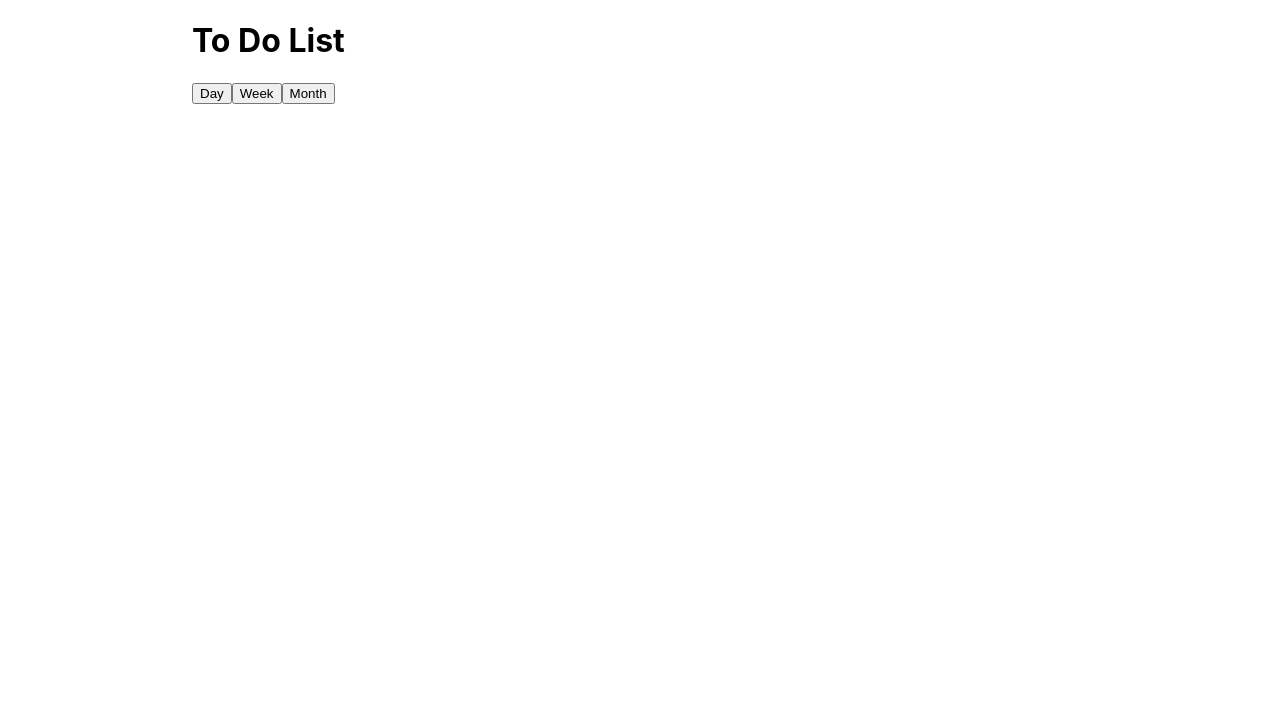
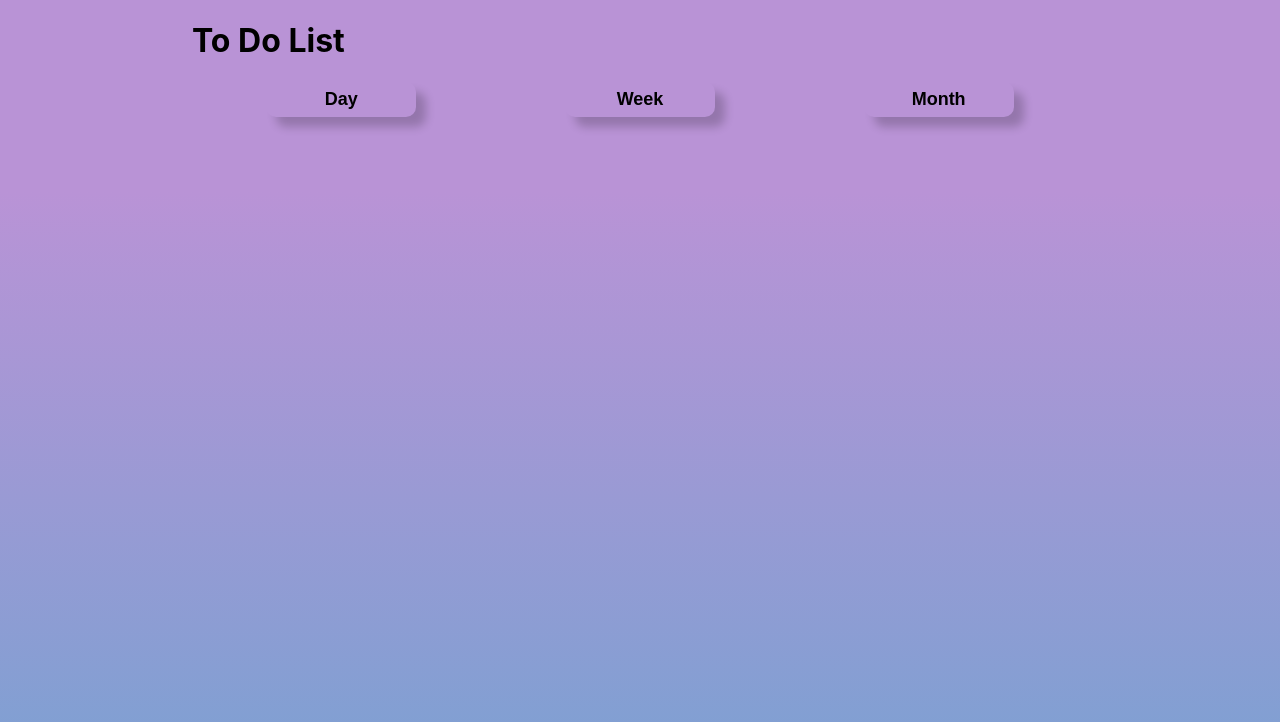
Before and after one commit to PARK-jinsuk-01/todo-app, a React (Create React App) app: page / in a window 1280 px wide. Shown: the top 722 px of the page. Built offline with nearby package versions, Linux system fonts and the light colour scheme.

Commit message:
1.1.1 업데이트 (배경과 버튼 css 테스트)

```diff
--- a/public/index.html
+++ b/public/index.html
@@ -3,6 +3,7 @@
   <head>
     <meta charset="utf-8" />
     <link rel="icon" href="%PUBLIC_URL%/favicon.ico" />
+    <script src="https://kit.fontawesome.com/63fc58c3dd.js" crossorigin="anonymous"></script>
     <meta name="viewport" content="width=device-width, initial-scale=1" />
     <meta name="theme-color" content="#000000" />
     <meta
--- a/src/App.css
+++ b/src/App.css
@@ -1,4 +1,35 @@
 #root {
   width: 70%;
   margin: 0 auto;
+
 }
+html {
+  background: linear-gradient(180deg, #b993d6 24%, #7AA1D2);
+  height: 100%;
+}
+form {
+  margin-top: 80px;
+  box-shadow: 0 10px 10px rgba(0,0,0,0.5);
+}
+.btContainer {
+  margin: 0 auto;
+  display: flex;
+  justify-content: space-around;
+}
+.btContainer button {
+  border: none;
+  padding: 0;
+  background: none;
+  font-size: 18px;
+  line-height: 1;
+  color: black;
+  letter-spacing: 0;
+  font-weight: bold;
+  width: 150px;
+  height: 35px;
+  box-shadow: 10px 10px 10px rgba(0,0,0,0.2);
+  border-top-right-radius: 10px;
+  border-top-left-radius: 10px;
+  border-bottom-left-radius: 10px;
+  border-bottom-right-radius: 10px;
+}
--- a/src/App.js
+++ b/src/App.js
@@ -27,9 +27,9 @@ function App() {
   }
 
   return (
-    <div>
+    <div className='form'>
       <h1>To Do List</h1>
-      <div>
+      <div className='btContainer'>
       <button onClick={dButton} >Day</button>
       <button onClick={wButton} >Week</button>
       <button onClick={mButton} >Month</button>
--- /dev/null
+++ b/src/Day.css
@@ -0,0 +1,35 @@
+.dbt{
+    background: none;
+    border: none;
+}
+.dbt i {
+    font-size: 1rem;
+    background: none;
+}
+li {
+    list-style: none;
+    text-decoration: none;
+}
+a {
+    font-size: large;
+    text-decoration: none;
+    color: black;
+    margin-left: 7px;
+    margin-right: 10px;
+}
+.addBtForm{
+    width: 100%;
+}
+.addbt{
+    width: 100%;
+    height: 40px;
+    margin: 0 auto;
+    font-size: 1rem;
+    background: none;
+    border: 2px solid black;
+    box-shadow: 10px 10px 10px rgba(0,0,0,0.3);
+    border-top-right-radius: 10px;
+    border-top-left-radius: 10px;
+    border-bottom-left-radius: 10px;
+    border-bottom-right-radius: 10px;
+}
--- a/src/Day.jsx
+++ b/src/Day.jsx
@@ -1,4 +1,5 @@
 import React, { useEffect, useState } from "react";
+import './Day.css';
 
 let tempId = Date.now();
 
@@ -13,11 +14,11 @@ function TodoList({ list, handleCheckChange, listClick, deleteButton, isComplete
                         onChange={() => handleCheckChange(item, index, item.completed)}
                     />
                     <a href="#" onClick={() => listClick(index, isCompleted)}>{item.title}</a>
-                    <button onClick={(e) => {
+                    <button className="dbt" onClick={(e) => {
                         e.stopPropagation();
                         deleteButton(index, isCompleted);
                     }}>
-                        삭제
+                        <i class="fa-solid fa-xmark"></i>
                     </button>
                 </li>
             ))}
@@ -299,9 +300,9 @@ function Day() {
                     </>
                 )}
 
-                <div>
+                <div className="addBtForm">
                     {!showWrite ? (
-                        <button onClick={addEmptyItem}>+</button>
+                        <button className="addbt" onClick={addEmptyItem}><i class="fa-solid fa-plus"></i></button>
                     ) : (
                         <>
                             <button onClick={cancelButton}>취소</button>
```
